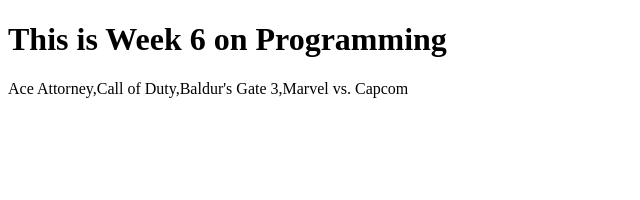
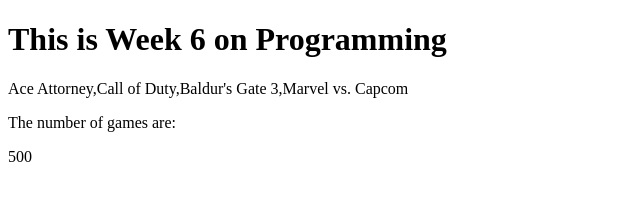
Before and after one commit to DaveLopez20/Week6Programming, a plain HTML site: page index.html in a window 1280 px wide. Shown: the whole page, without its empty margins (0-640 px from the left). Drawn offline with Linux system fonts and the light colour scheme.

Commit message:
updated index

```diff
--- a/app.js
+++ b/app.js
@@ -28,3 +28,12 @@ saymyAge();
 
   const games = ["Ace Attorney", "Call of Duty", "Baldur's Gate 3", "Marvel vs. Capcom"];
 document.getElementById("demo").innerHTML = games.toString();
+
+const objects = [
+  ["books", 300],
+  ["games", 500],
+  ["tools", 400]
+  ];
+
+  const myObj = Object.fromEntries(objects);
+  document.getElementById("start").innerHTML = myObj.games;
--- a/index.html
+++ b/index.html
@@ -9,7 +9,11 @@
 <body>
     <h1 class="title">This is Week 6 on Programming</h1>
 
+
     <p id="demo"></p>
+
+    <p>The number of games are:</p>
+<p id="start"></p>
 
    <script src="app.js">
    </script>
```
